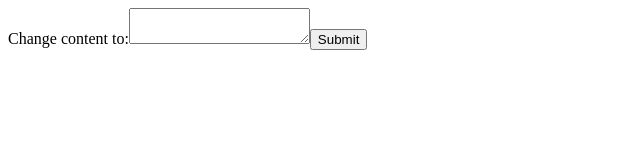
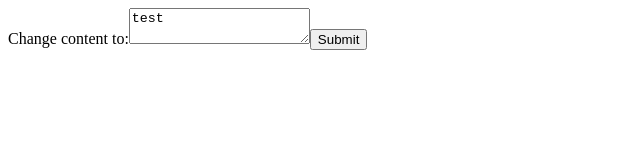
Before and after one commit to WDI-SEA/decoupled-mern-blog, a React (Create React App) app: page /edit/1 in a window 1280 px wide. Shown: the top 160 px of the page, without its empty margins (0-640 px from the left). Built offline with nearby package versions, Linux system fonts and the light colour scheme; no server answers.

Commit message:
need to figure out axios.put requests

```diff
--- a/src/components/Edit.js
+++ b/src/components/Edit.js
@@ -3,7 +3,7 @@ import { Redirect } from 'react-router-dom'
 import axios from 'axios'
 
 const Edit = (props) => {
-    const [content, setContent] = useState("")
+    const [content, setContent] = useState("test")
     const [redirect, setRedirect] = useState(false)
     const [postId, setPostId] = useState("")
     const apiUrl = 'http://localhost:3001/blog/'
@@ -12,10 +12,11 @@ const Edit = (props) => {
         console.log(props)
     })
 
+    // TODO: finish axios.put
     const putEdit = async (e) => {
         e.preventDefault()
         console.log(e.target)
-        await axios.put(`${apiUrl}${props._id}`, content, {headers: {'Content-Type': 'application/json'} })
+        await axios.put(`${apiUrl}${props._id}`, {body: content})
         setRedirect(true)
         setPostId(`/blog/${props._id}`)
     }
```
